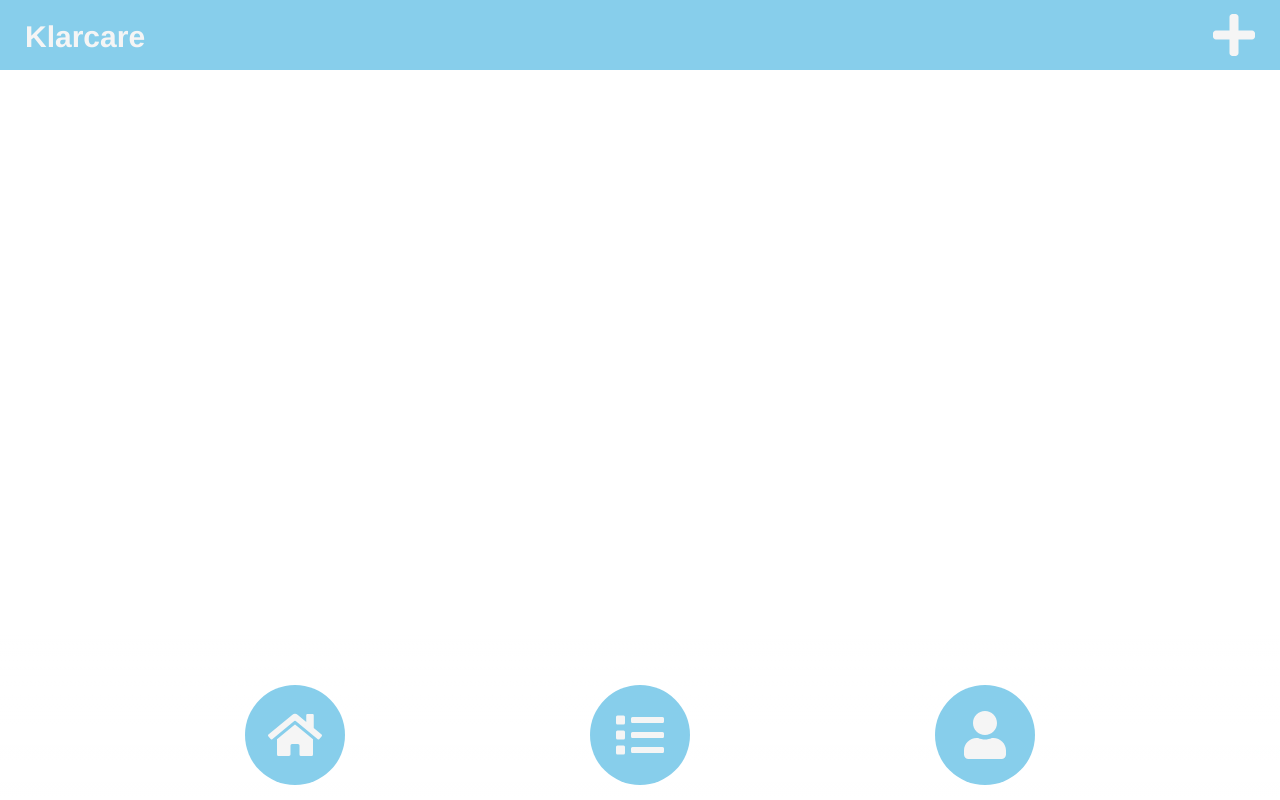
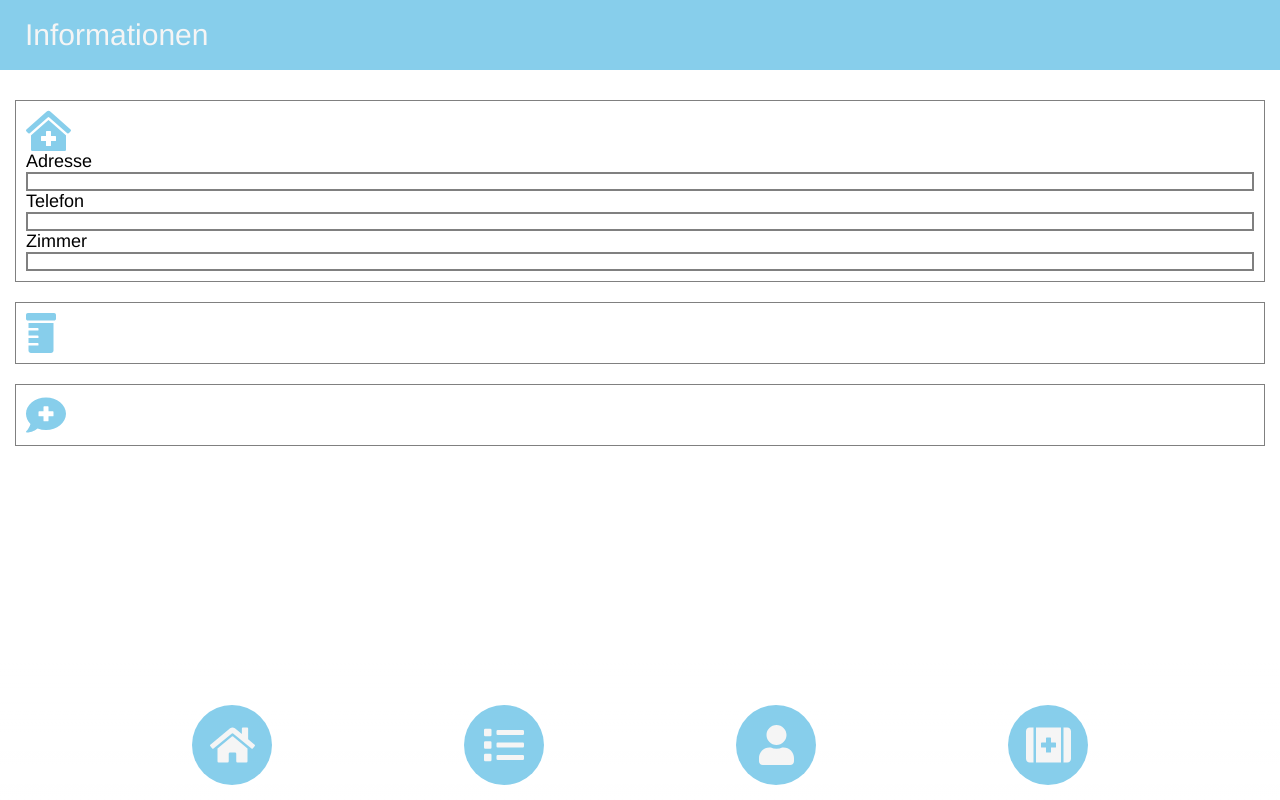
Before and after one commit to melmare/careUnity, a React (Create React App) app: page /info in a window 1280 px wide. Built offline with nearby package versions, Linux system fonts and the light colour scheme.

Commit message:
Change Input and Label Component to fit for more purposes

```diff
--- a/src/app/App.js
+++ b/src/app/App.js
@@ -3,7 +3,12 @@ import { BrowserRouter, Route, Switch } from 'react-router-dom';
 import { setLocalData, getLocalData } from '../services';
 import styled from 'styled-components';
 import { library } from '@fortawesome/fontawesome-svg-core';
-import { faHome, faList, faUser } from '@fortawesome/free-solid-svg-icons';
+import {
+  faHome,
+  faList,
+  faUser,
+  faFirstAid
+} from '@fortawesome/free-solid-svg-icons';
 import GlobalStyles from '../components/GlobalStyles';
 import Navigation from '../components/Navigation';
 import CreatePage from '../createpage/CreatePage';
@@ -12,8 +17,9 @@ import NewsPage from '../newspage/NewsPage';
 import NavButton from '../components/NavButton';
 import Icon from '../components/NavIcon';
 import UserPage from '../userpage/UserPage';
+import { MedicalPage } from './medicalpage/MedicalPage';
 
-library.add(faHome, faList, faUser);
+library.add(faHome, faList, faUser, faFirstAid);
 
 const AppContainer = styled.div`
   position: absolute;
@@ -102,6 +108,7 @@ function App() {
               <UserPage onUserChange={handleUserChange} user={user} />
             )}
           />
+          <Route path="/info" render={() => <MedicalPage />} />
           <Route path="/" render={() => <NewsPage newsList={newsList} />} />
         </Switch>
         <Navigation>
@@ -114,6 +121,9 @@ function App() {
           <NavButton to="/user">
             <Icon icon="user" />
           </NavButton>
+          <NavButton to="/info">
+            <Icon icon="first-aid" />
+          </NavButton>
         </Navigation>
       </AppContainer>
     </BrowserRouter>
--- /dev/null
+++ b/src/app/medicalpage/MedicalPage.js
@@ -0,0 +1,63 @@
+import React from 'react';
+import Header from '../../components/Header';
+import ContentContainer from '../../components/ContentContainer';
+import { FontAwesomeIcon } from '@fortawesome/react-fontawesome';
+import { library } from '@fortawesome/fontawesome-svg-core';
+import {
+  faClinicMedical,
+  faPrescriptionBottle,
+  faCommentMedical
+} from '@fortawesome/free-solid-svg-icons';
+import styled from 'styled-components';
+import Input from '../../components/Input';
+import Label from '../../components/Label';
+
+library.add(faClinicMedical, faPrescriptionBottle, faCommentMedical);
+
+const LocationInformationContainer = styled.section`
+  display: grid;
+  border: grey solid 1px;
+  margin-bottom: 20px;
+  padding: 10px;
+`;
+
+const MedicationInformationContainer = styled.section`
+  border: grey solid 1px;
+  margin-bottom: 20px;
+  padding: 10px;
+`;
+
+const MedicalCommentContainer = styled.section`
+  border: grey solid 1px;
+  margin-bottom: 20px;
+  padding: 10px;
+`;
+const MedicalIcon = styled(FontAwesomeIcon)`
+  color: skyblue;
+  font-size: 2.5rem;
+`;
+
+export function MedicalPage() {
+  return (
+    <>
+      <Header>Informationen</Header>
+      <ContentContainer>
+        <LocationInformationContainer>
+          <MedicalIcon icon="clinic-medical" />
+          <Label htmlFor="adress" label="Adresse" />
+          <Input name="adress" />
+          <Label htmlFor="phonenum" label="Telefon" />
+          <Input name="phonenum" />
+          <Label htmlFor="room" label="Zimmer" />
+          <Input name="room" />
+        </LocationInformationContainer>
+        <MedicationInformationContainer>
+          <MedicalIcon icon="prescription-bottle" />
+        </MedicationInformationContainer>
+        <MedicalCommentContainer>
+          <MedicalIcon icon="comment-medical" />
+        </MedicalCommentContainer>
+      </ContentContainer>
+    </>
+  );
+}
--- a/src/components/Input.js
+++ b/src/components/Input.js
@@ -2,24 +2,19 @@ import React from 'react';
 import styled from 'styled-components';
 import PropTypes from 'prop-types';
 
-const Label = styled.label``;
-
 const StyledInput = styled.input`
   border: solid 2px gray;
-  margin: 15px;
 `;
 
 const InputTextArea = styled.textarea`
   border: solid 2px gray;
   height: 100px;
-  margin: 15px;
   width: 300px;
 `;
 
-export default function Input({ name, label, type, required, placeholder }) {
+export default function Input({ name, type, required, placeholder }) {
   return (
-    <Label>
-      {label}
+    <>
       {name === 'description' ? (
         <InputTextArea
           name={name}
@@ -35,14 +30,13 @@ export default function Input({ name, label, type, required, placeholder }) {
           placeholder={placeholder}
         />
       )}
-    </Label>
+    </>
   );
 }
 
 Input.propTypes = {
   name: PropTypes.string.isRequired,
   type: PropTypes.string,
-  label: PropTypes.string.isRequired,
   placeholder: PropTypes.string,
   required: PropTypes.bool
 };
--- /dev/null
+++ b/src/components/Label.js
@@ -0,0 +1,8 @@
+import styled from 'styled-components';
+import React from 'react';
+
+const StyledLabel = styled.label``;
+
+export default function Label({ htmlFor, label }) {
+  return <StyledLabel htmlFor={htmlFor}>{label}</StyledLabel>;
+}
--- a/src/components/NavButton.js
+++ b/src/components/NavButton.js
@@ -6,11 +6,11 @@ const NavButton = styled(NavLink)`
   background: skyblue;
   border-radius: 50%;
   display: flex;
-  height: 100px;
+  height: 80px;
   justify-content: center;
   margin-bottom: 15px;
   padding: 5px;
-  width: 100px;
+  width: 80px;
 `;
 
 export default NavButton;
--- a/src/components/NavIcon.js
+++ b/src/components/NavIcon.js
@@ -3,7 +3,7 @@ import styled from 'styled-components';
 
 const NavIcon = styled(FontAwesomeIcon)`
   color: whitesmoke;
-  font-size: 3rem;
+  font-size: 2.5rem;
 `;
 
 export default NavIcon;
--- a/src/createpage/NewsForm.js
+++ b/src/createpage/NewsForm.js
@@ -1,13 +1,16 @@
 import React from 'react';
 import PropTypes from 'prop-types';
 import Input from '../components/Input';
+import Label from '../components/Label';
 import styled from 'styled-components';
 import SubmitButton from '../components/SubmitButton';
 
 const StyledForm = styled.form`
   display: grid;
+  grid-gap: 15px;
   margin: 0 20px 20px 20px;
 `;
+
 export default function Form({ onFormSubmit, history }) {
   function handleSubmit({ event, onFormSubmit, history }) {
     event.preventDefault();
@@ -28,20 +31,18 @@ export default function Form({ onFormSubmit, history }) {
     <StyledForm
       onSubmit={event => handleSubmit({ event, onFormSubmit, history })}
     >
-      <Input
-        name="title"
-        label="Datum"
-        required
-        placeholder="Donnerstag, 09.05.2019"
-      />
-      <Input name="author" label="Autor" required placeholder="Anna" />
+      <Label htmlFor="title" label="Datum" />
+      <Input name="title" required placeholder="Donnerstag, 09.05.2019" />
+      <Label htmlFor="author" label="Autor" />
+      <Input name="author" required placeholder="Anna" />
+      <Label htmlFor="activities" label="Aktivitäten" />
       <Input
         name="activities"
-        label="Aktivitäten"
         required
         placeholder="Spaziergang, Mittagessen, ..."
       />
-      <Input name="description" label="Placeholder placeholder?" />
+      <Label htmlFor="description" label="Was hast Du von heute erzählen?" />
+      <Input name="description" />
       <SubmitButton>Eintrag abschicken</SubmitButton>
     </StyledForm>
   );
--- a/src/todopage/ToDo.js
+++ b/src/todopage/ToDo.js
@@ -108,7 +108,7 @@ export default function ToDo({
       author,
       status,
       isDistributed: true,
-      personInCharge: user
+      personInCharge: user.username
     };
     onToDoDistribution(distributedToDo);
   }
--- a/src/todopage/ToDoForm.js
+++ b/src/todopage/ToDoForm.js
@@ -2,14 +2,36 @@ import React from 'react';
 import Input from '../components/Input';
 import styled from 'styled-components';
 import SubmitButton from '../components/SubmitButton';
+import Label from '../components/Label';
 
 const FormContainer = styled.form`
-  display: flex;
+  display: grid;
+  grid-gap: 5px;
+  grid-template-rows: 30px 30px;
+  grid-template-columns: auto auto 25px;
+  margin-bottom: 40px;
 `;
-const ToDoInput = styled(Input)``;
-const NameInput = styled(Input)``;
+const ToDoInput = styled(Input)`
+  grid-row: 2;
+  grid-column: 1;
+`;
+const NameInput = styled(Input)`
+  grid-row: 2;
+  grid-column: 2;
+`;
+const ToDoLabel = styled(Label)`
+  grid-row: 1;
+  grid-column: 1;
+`;
+const NameLabel = styled(Label)`
+  grid-row: 2;
+  grid-column: 2;
+`;
 const ToDoSubmitButton = styled(SubmitButton)`
-  padding: 15px;
+  height: 100%;
+  width: 100%;
+  grid-row: 1 / span 2;
+  grid-column: 3;
 `;
 
 export default function ToDoForm({ onToDoSubmit }) {
@@ -25,9 +47,13 @@ export default function ToDoForm({ onToDoSubmit }) {
 
   return (
     <FormContainer onSubmit={event => handleSubmit(event, onToDoSubmit)}>
-      <ToDoInput label="Aufgabe" name="title" required />
-      <NameInput label="Name" name="author" required />
+      <ToDoLabel htmlFor="title" label="Aufgabe" />
+      <NameLabel htmlFor="author" label="Name" />
+      <ToDoInput name="title" required />
+      <NameInput name="author" required />
       <ToDoSubmitButton />
     </FormContainer>
   );
 }
+
+//      <ToDoSubmitButton />
--- a/src/userpage/UserPage.js
+++ b/src/userpage/UserPage.js
@@ -6,16 +6,19 @@ import ContentContainer from '../components/ContentContainer';
 export default function UserPage({ user, onUserChange }) {
   function onSubmit(event, onUserChange) {
     event.preventDefault();
-    const newUser = event.target.user.value;
+    const newUser = {
+      username: event.target.username.value
+    };
     onUserChange(newUser);
+    console.log(newUser);
   }
   return (
     <>
       <Header>User</Header>
       <ContentContainer>
         <form onSubmit={event => onSubmit(event, onUserChange)}>
-          <Input label="Username:" name="user" />
-          <p>Du bist eingeloggt als {user}</p>
+          <Input label="Username:" name="username" />
+          <p>Du bist eingeloggt als {user.username}</p>
         </form>
       </ContentContainer>
     </>
```
Also changed, not shown: .docz/app/db.json.
